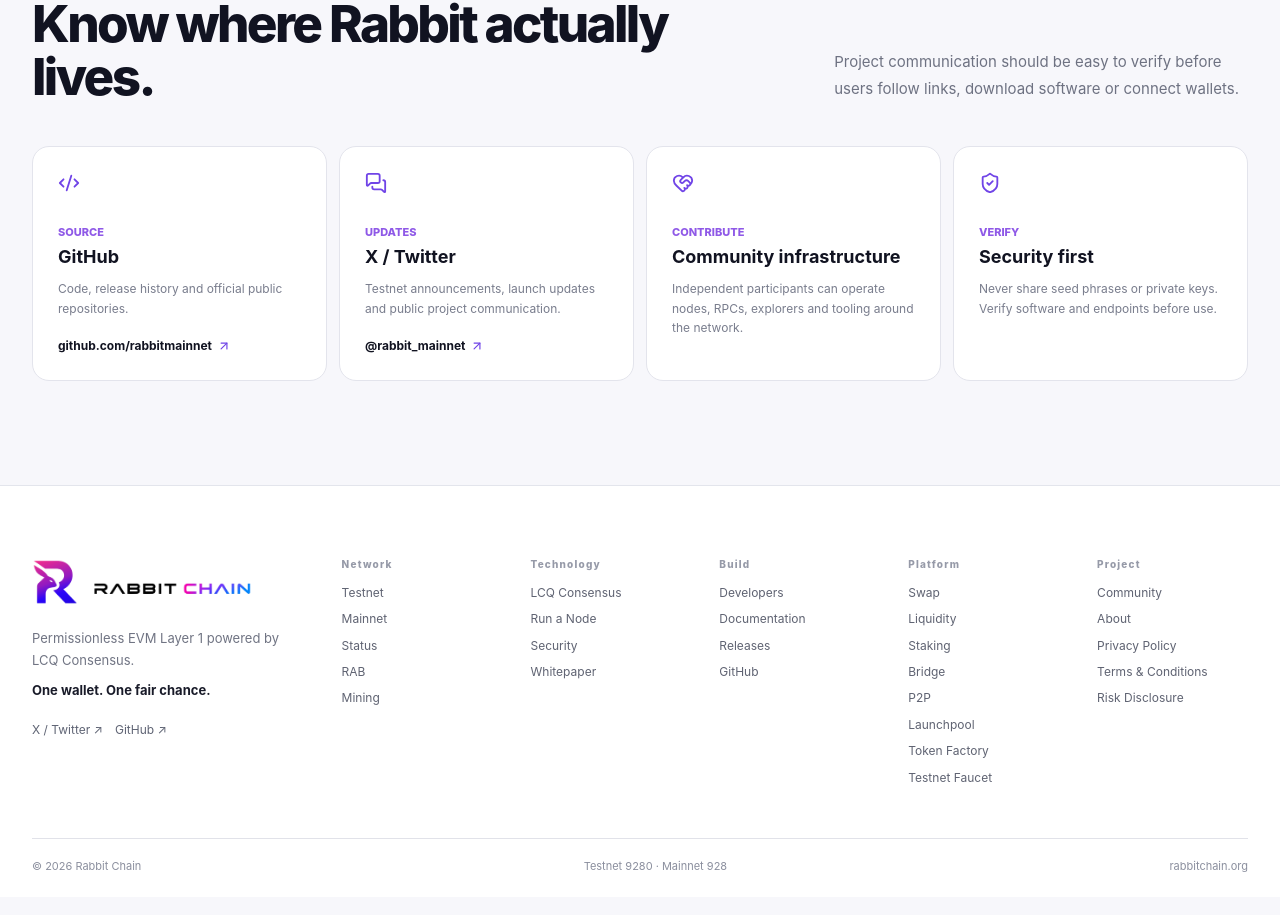
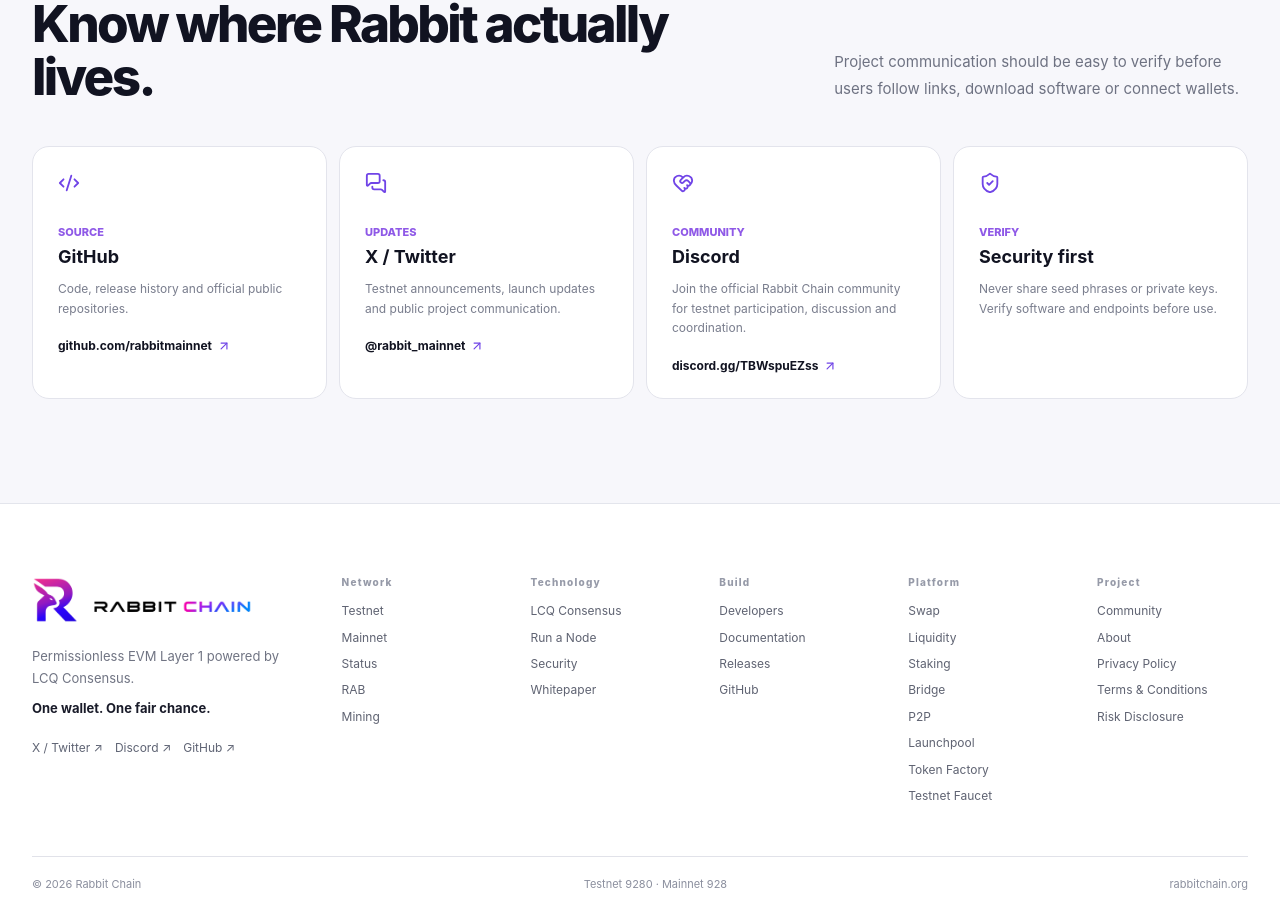
Before and after one commit to rabbitmainnet/rabbitchain.org, a React (Vite) app: page /community in a window 1280 px wide. Shown: the part 765-1680 px from the top of the page. Built offline with nearby package versions, Linux system fonts and the light colour scheme; no server answers.

Commit message:
feat: add official Rabbit Chain Discord

```diff
--- a/src/App.jsx
+++ b/src/App.jsx
@@ -56,7 +56,7 @@
   '/releases': ['Releases — Rabbit Chain', 'Official Rabbit Chain software release center.'],
   '/about': ['About Rabbit Chain', 'Rabbit Chain project principles, architecture and public launch model.'],
   '/whitepaper': ['Whitepaper — Rabbit Chain', 'Official Rabbit Chain technical whitepaper status.'],
-  '/community': ['Community — Rabbit Chain', 'Official Rabbit Chain GitHub, X and community resources.'],
+  '/community': ['Community — Rabbit Chain', 'Official Rabbit Chain GitHub, X, Discord and community resources.'],
   '/status': ['Network Status — Rabbit Chain', 'Official Rabbit Testnet RPC, explorer, faucet and service readiness.'],
   '/privacy-policy': ['Privacy Policy — Rabbit Chain', 'Rabbit Chain privacy policy.'],
   '/terms-and-conditions': ['Terms & Conditions — Rabbit Chain', 'Rabbit Chain terms and conditions.'],
--- a/src/components/Footer.jsx
+++ b/src/components/Footer.jsx
@@ -26,7 +26,7 @@
           <Brand />
           <p>Permissionless EVM Layer 1 powered by LCQ Consensus.</p>
           <strong>One wallet. One fair chance.</strong>
-          <div className="footer-social"><a href="https://x.com/rabbit_mainnet" target="_blank" rel="noreferrer">X / Twitter ↗</a><a href="https://github.com/rabbitmainnet" target="_blank" rel="noreferrer">GitHub ↗</a></div>
+          <div className="footer-social"><a href="https://x.com/rabbit_mainnet" target="_blank" rel="noreferrer">X / Twitter ↗</a><a href="https://discord.gg/TBWspuEZss" target="_blank" rel="noreferrer">Discord ↗</a><a href="https://github.com/rabbitmainnet" target="_blank" rel="noreferrer">GitHub ↗</a></div>
         </div>
         {columns.map(([title, items]) => (
           <div className="footer-col" key={title}>
--- a/src/components/SearchPalette.jsx
+++ b/src/components/SearchPalette.jsx
@@ -16,7 +16,7 @@
   ['Releases', 'Official Rabbit binaries', '/releases'],
   ['Documentation', 'Protocol and network references', '/docs'],
   ['Whitepaper', 'Official protocol paper location', '/whitepaper'],
-  ['Community', 'GitHub, X and contribution', '/community'],
+  ['Community', 'GitHub, X, Discord and participation', '/community'],
   ['About', 'Rabbit Chain project principles', '/about'],
 ]
 
--- a/src/config/site.js
+++ b/src/config/site.js
@@ -4,5 +4,6 @@
   description: 'Permissionless EVM Layer 1 powered by LCQ Consensus.',
   github: 'https://github.com/rabbitmainnet',
   x: 'https://x.com/rabbit_mainnet',
+  discord: 'https://discord.gg/TBWspuEZss',
   domain: 'rabbitchain.org'
 }
--- a/src/pages/Community.jsx
+++ b/src/pages/Community.jsx
@@ -5,7 +5,7 @@
   return (
     <main>
       <section className="page-hero community-hero"><div className="shell page-hero-grid"><div className="page-hero-copy"><span className="hero-eyebrow"><i /> RABBIT COMMUNITY</span><h1>Build the network <em>in public.</em></h1><p>Follow development, inspect the source and participate through official Rabbit channels and independent infrastructure.</p></div><div className="community-brand-card"><img src="/rabbit-mark.png" alt="Rabbit Chain" /><strong>RABBIT CHAIN</strong><span>OPEN SOURCE · P2P · PERMISSIONLESS</span><p>One wallet. One fair chance.</p></div></div></section>
-      <section className="section shell"><SectionHeader eyebrow="OFFICIAL CHANNELS" title="Know where Rabbit actually lives." text="Project communication should be easy to verify before users follow links, download software or connect wallets." /><div className="community-grid"><a href="https://github.com/rabbitmainnet" target="_blank" rel="noreferrer"><Code2 size={22} /><span>SOURCE</span><h3>GitHub</h3><p>Code, release history and official public repositories.</p><b>github.com/rabbitmainnet <ArrowUpRight size={14} /></b></a><a href="https://x.com/rabbit_mainnet" target="_blank" rel="noreferrer"><MessagesSquare size={22} /><span>UPDATES</span><h3>X / Twitter</h3><p>Testnet announcements, launch updates and public project communication.</p><b>@rabbit_mainnet <ArrowUpRight size={14} /></b></a><article><HeartHandshake size={22} /><span>CONTRIBUTE</span><h3>Community infrastructure</h3><p>Independent participants can operate nodes, RPCs, explorers and tooling around the network.</p></article><article><ShieldCheck size={22} /><span>VERIFY</span><h3>Security first</h3><p>Never share seed phrases or private keys. Verify software and endpoints before use.</p></article></div></section>
+      <section className="section shell"><SectionHeader eyebrow="OFFICIAL CHANNELS" title="Know where Rabbit actually lives." text="Project communication should be easy to verify before users follow links, download software or connect wallets." /><div className="community-grid"><a href="https://github.com/rabbitmainnet" target="_blank" rel="noreferrer"><Code2 size={22} /><span>SOURCE</span><h3>GitHub</h3><p>Code, release history and official public repositories.</p><b>github.com/rabbitmainnet <ArrowUpRight size={14} /></b></a><a href="https://x.com/rabbit_mainnet" target="_blank" rel="noreferrer"><MessagesSquare size={22} /><span>UPDATES</span><h3>X / Twitter</h3><p>Testnet announcements, launch updates and public project communication.</p><b>@rabbit_mainnet <ArrowUpRight size={14} /></b></a><a href="https://discord.gg/TBWspuEZss" target="_blank" rel="noreferrer"><HeartHandshake size={22} /><span>COMMUNITY</span><h3>Discord</h3><p>Join the official Rabbit Chain community for testnet participation, discussion and coordination.</p><b>discord.gg/TBWspuEZss <ArrowUpRight size={14} /></b></a><article><ShieldCheck size={22} /><span>VERIFY</span><h3>Security first</h3><p>Never share seed phrases or private keys. Verify software and endpoints before use.</p></article></div></section>
     </main>
   )
 }
```
